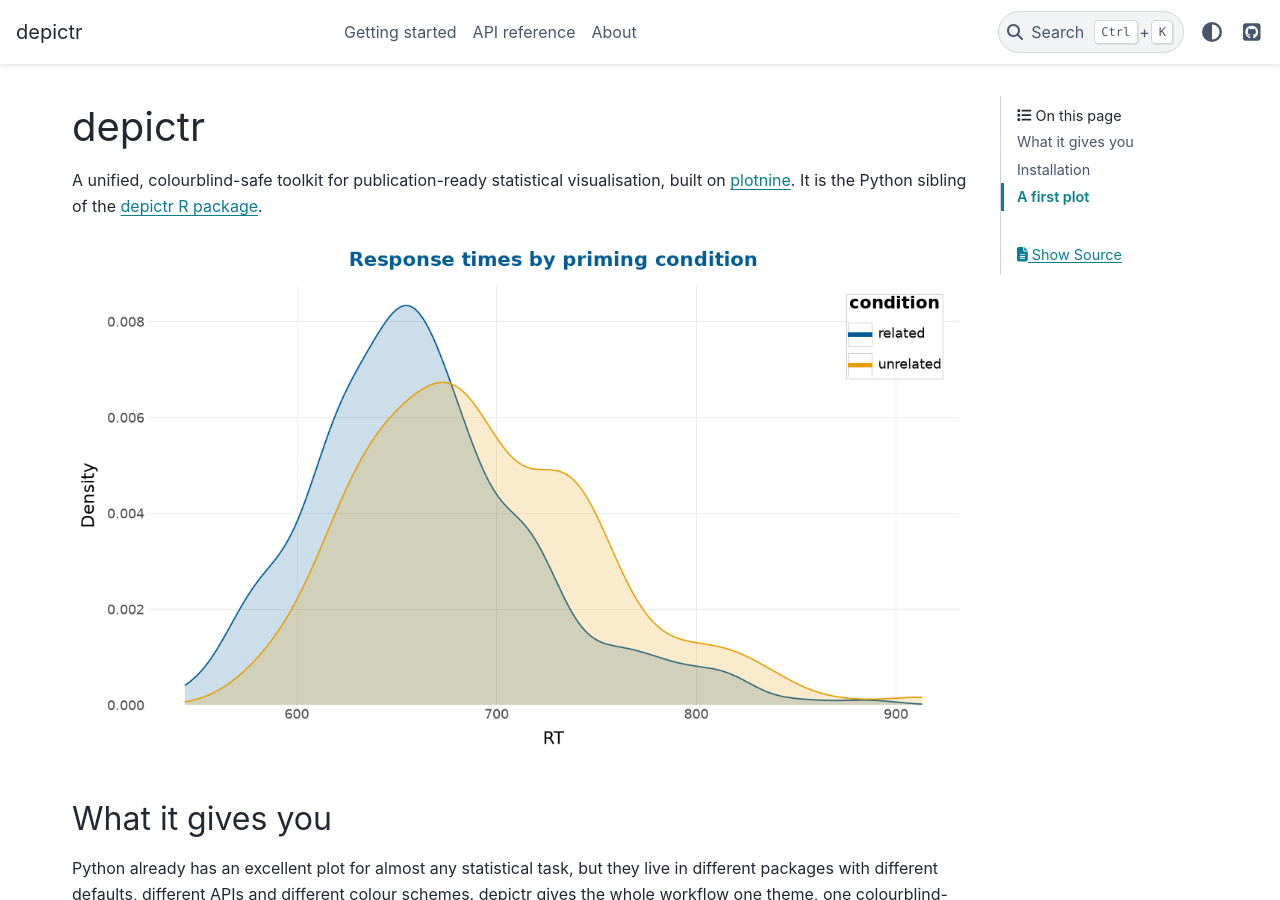
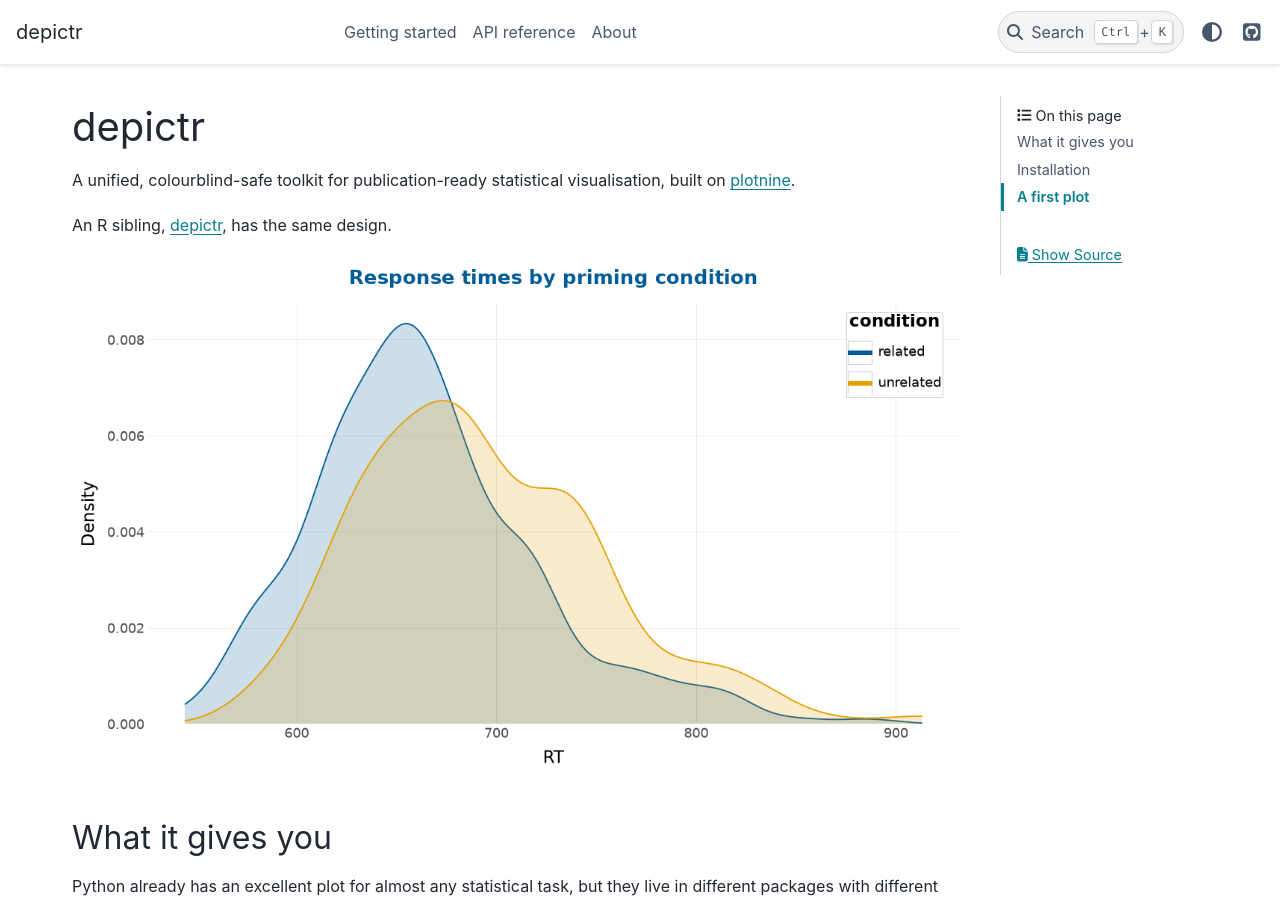
Before and after one commit to pablobernabeu/depictr-py, a Sphinx documentation site: the page built from docs/index.md, in a window 1280 px wide and 900 px high. Built offline with Sphinx 7.4.7 and the PyData theme 0.15.4, drawn with Linux system fonts in a browser that asks for light colours; pages that are not in the unit, such as notebooks, are missing from menus; the version number is read from the project's files by our own code.

Commit message:
docs: shorten the R-sibling mention on the site homepage
Split into its own short sentence, matching the equivalent trim on the R
site's homepage. There was no package-history sentence to remove here (that
history is specific to the R package). Verified by rebuilding the site.

Co-Authored-By: Claude Sonnet 5 <noreply@anthropic.com>

```diff
--- a/docs/index.md
+++ b/docs/index.md
@@ -1,8 +1,10 @@
 # depictr
 
 A unified, colourblind-safe toolkit for publication-ready statistical
-visualisation, built on [plotnine](https://plotnine.org). It is the Python
-sibling of the [depictr R package](https://github.com/pablobernabeu/depictr).
+visualisation, built on [plotnine](https://plotnine.org).
+
+An R sibling, [depictr](https://github.com/pablobernabeu/depictr), has the
+same design.
 
 ![A grouped density of response times by condition, in the colourblind-safe Okabe-Ito palette](https://raw.githubusercontent.com/pablobernabeu/depictr-py/main/images/readme-distribution.png)
 
```
